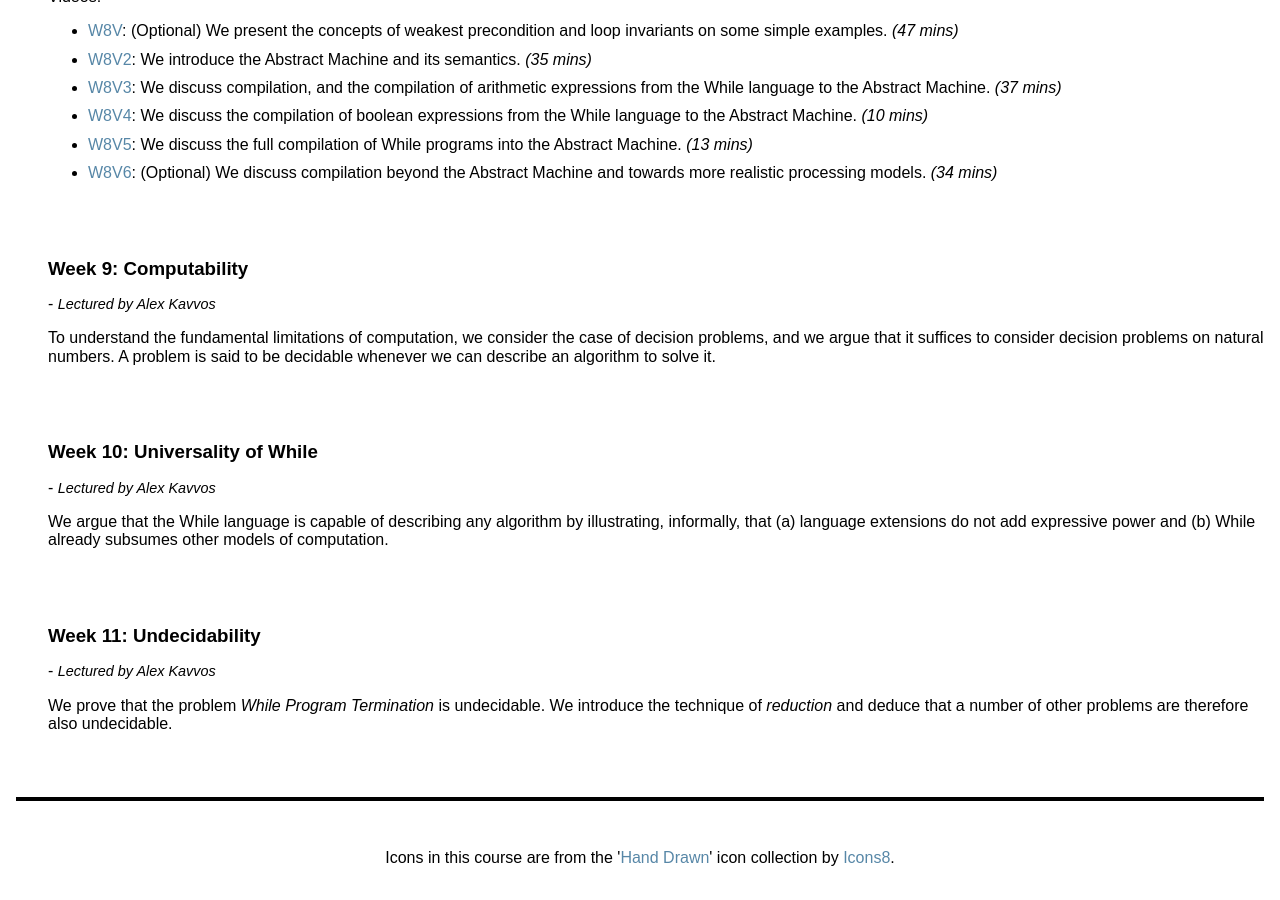
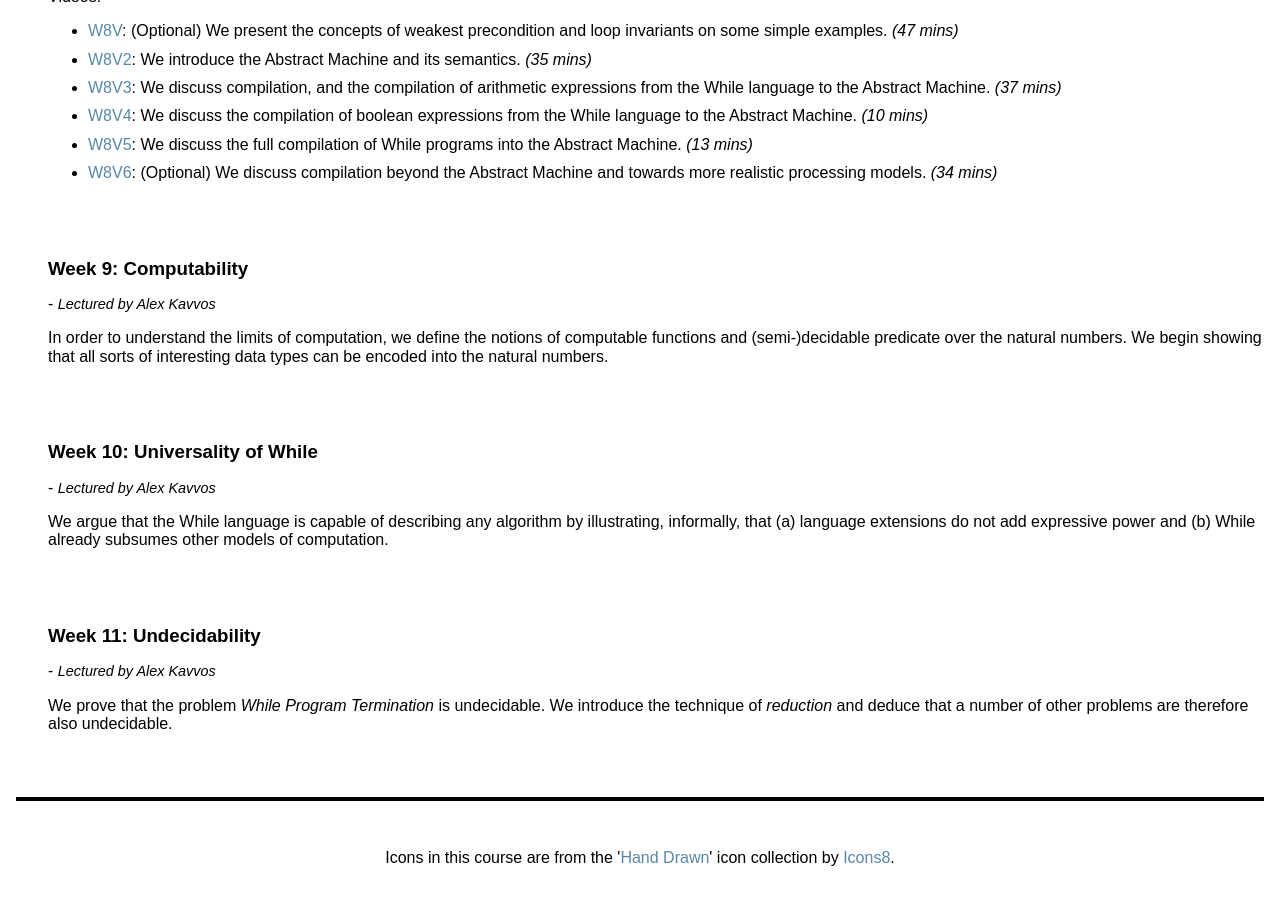
Before and after one commit to uob-coms20007/webpages, a Jekyll site: the page built from schedule.md, in a window 1280 px wide and 900 px high, scrolled down 5244 px. Built offline with Jekyll 4.4.1, drawn with Linux system fonts in a browser that asks for light colours; nearby versions of some CDN libraries.

Commit message:
adding the majority of week 9 videos

```diff
--- a/_data/weeks.yml
+++ b/_data/weeks.yml
@@ -272,8 +272,31 @@
 - num: 9
   lecturer: AK
   theme: Computability
-  description: To understand the fundamental limitations of computation, we consider the case of decision problems, and we argue that it suffices to consider decision problems on natural numbers.  A problem is said to be decidable whenever we can describe an algorithm to solve it.
+  description: In order to understand the limits of computation, we define the notions of computable functions and (semi-)decidable predicate over the natural numbers. We begin showing that all sorts of interesting data types can be encoded into the natural numbers.
   videos:
+  - num: 1
+    dsc: Introduction to computability theory; the limits of computation.
+    dur: 9
+    url: https://web.microsoftstream.com/video/87ec8b2d-71f8-4026-a4f2-f6e370d817ac
+  - num: 2
+    dsc: We discuss functions, partial functions, and Kleene equality.
+    dur: 10
+  - num: 3
+    dsc: We introduce the idea of a computable function, and discuss various subtle details of the definition.
+    dur: 17
+    url: https://web.microsoftstream.com/video/856e5393-fdab-4c45-8953-aa1885d7fd11
+  - num: 4
+    dsc: After introducing computable functions, we turn to the notion of predicates. These are seen as computational YES/NO problems, which are decidable whenever their characteristic function is computable.
+    dur: 20
+    url: https://web.microsoftstream.com/video/72dc7e28-ae7e-4429-a40d-66c37e9a79bc
+  - num: 5
+    dur: 17
+    dsc: The idea of bijections is introduced as a device for representing infinite data as natural numbers.
+    url:
+  - num: 6
+    dsc: We briefly cover what it means to compute 'under' a representation.
+  - num: 7
+    dsc: The device of a section-retraction pair is introduced as a device for representing finite data as natural numbers.
   references:
     - decision-problems
     - decidable-(recursive)
```
